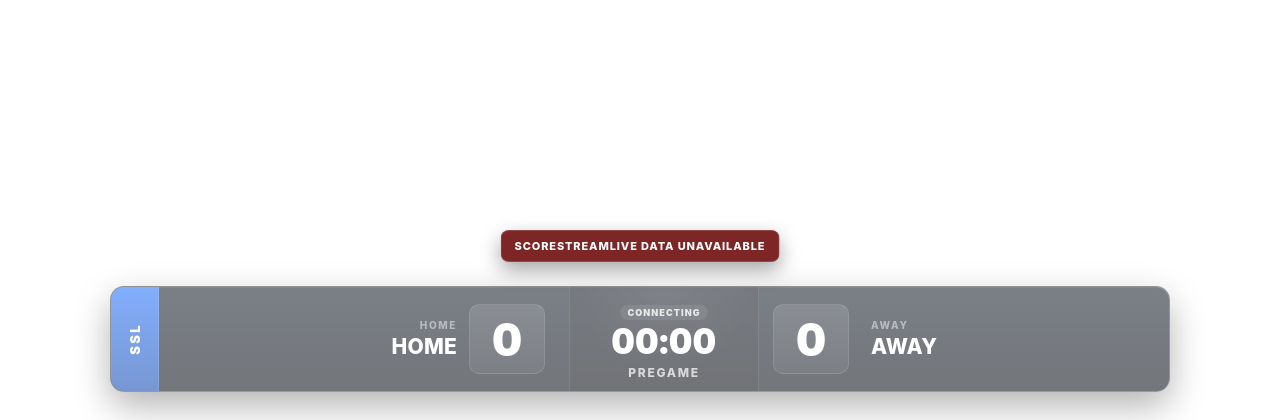
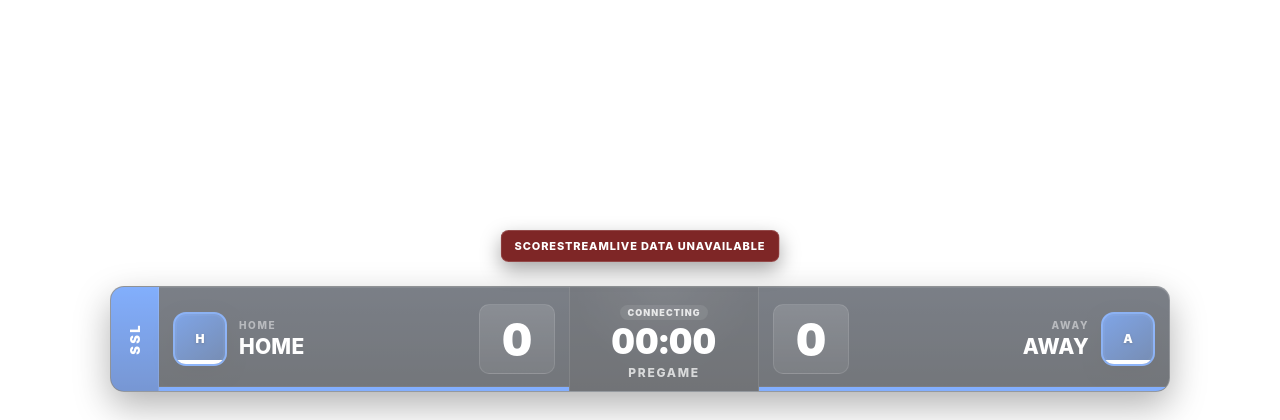
Before and after one commit to mrkejames2/scorestreamlive, a FastAPI app: template templates/overlay/game.html in a window 1280 px wide. Shown: the part 380-800 px from the top of the page. Run offline with FastAPI, Linux system fonts and the light colour scheme; the template is opened without the code that fills it, so the values that code supplies are empty; some libraries are stand-ins or nearby versions.

Commit message:
Implement M12-D6 branded broadcast overlay

```diff
--- /dev/null
+++ b/static/css/overlay-d6.css
@@ -0,0 +1,172 @@
+/* ScoreStreamLive M12-D6 Branded Broadcast Overlay */
+
+.branded-overlay-team {
+  --team-primary: #2a77ff;
+  --team-secondary: #ffffff;
+  position: relative;
+}
+
+.branded-overlay-team::after {
+  content: "";
+  position: absolute;
+  right: 0;
+  bottom: 0;
+  left: 0;
+  height: 4px;
+  background: var(--team-primary);
+  box-shadow: 0 -1px 0 rgba(255,255,255,.06);
+}
+
+.team-home {
+  grid-template-columns: 62px minmax(0,1fr) 86px;
+}
+
+.team-away {
+  grid-template-columns: 86px minmax(0,1fr) 62px;
+}
+
+.overlay-team-logo-shell,
+.goal-banner-logo-shell {
+  --team-primary: #2a77ff;
+  --team-secondary: #ffffff;
+  position: relative;
+  display: inline-grid;
+  place-items: center;
+  overflow: hidden;
+  border: 2px solid color-mix(in srgb, var(--team-primary) 72%, white 10%);
+  background:
+    linear-gradient(
+      145deg,
+      color-mix(in srgb, var(--team-primary) 82%, #09121f),
+      color-mix(in srgb, var(--team-primary) 42%, #07101d)
+    );
+  box-shadow:
+    0 7px 20px rgba(0,0,0,.24),
+    inset 0 0 0 2px rgba(255,255,255,.035);
+}
+
+.overlay-team-logo-shell::after,
+.goal-banner-logo-shell::after {
+  content: "";
+  position: absolute;
+  right: 0;
+  bottom: 0;
+  left: 0;
+  height: 4px;
+  background: var(--team-secondary);
+}
+
+.overlay-team-logo-shell {
+  width: 62px;
+  height: 62px;
+  border-radius: 13px;
+}
+
+.overlay-team-logo,
+.goal-banner-logo {
+  width: 100%;
+  height: 100%;
+  object-fit: contain;
+  background: rgba(255,255,255,.96);
+}
+
+.overlay-team-logo { padding: 5px; }
+
+.overlay-team-logo-fallback,
+.goal-banner-logo-fallback {
+  position: relative;
+  z-index: 1;
+  padding: 0 3px;
+  color: var(--team-secondary);
+  font-weight: 950;
+  line-height: 1;
+  text-align: center;
+  text-shadow: 0 1px 3px rgba(0,0,0,.45);
+}
+
+.overlay-team-logo-fallback { font-size: 12px; }
+
+.team-home .team-copy { text-align: left; }
+.team-away .team-copy { text-align: right; }
+
+.goal-banner {
+  --team-primary: #2a77ff;
+  --team-secondary: #ffffff;
+  grid-template-columns: 10px 82px minmax(0,1fr);
+}
+
+.goal-banner-accent {
+  background:
+    linear-gradient(
+      180deg,
+      var(--team-primary),
+      color-mix(in srgb, var(--team-primary) 68%, #06101d)
+    );
+}
+
+.goal-banner-logo-shell {
+  width: 66px;
+  height: 66px;
+  align-self: center;
+  justify-self: center;
+  border-radius: 14px;
+}
+
+.goal-banner-logo { padding: 5px; }
+.goal-banner-logo-fallback { font-size: 12px; }
+
+.goal-word { color: var(--team-secondary); }
+
+@media (max-width: 1280px) {
+  .team-home {
+    grid-template-columns: 54px minmax(0,1fr) 76px;
+  }
+
+  .team-away {
+    grid-template-columns: 76px minmax(0,1fr) 54px;
+  }
+
+  .overlay-team-logo-shell {
+    width: 54px;
+    height: 54px;
+  }
+
+  .goal-banner {
+    grid-template-columns: 10px 72px minmax(0,1fr);
+  }
+
+  .goal-banner-logo-shell {
+    width: 58px;
+    height: 58px;
+  }
+}
+
+@media (max-width: 900px) {
+  .team-home {
+    grid-template-columns: 42px minmax(0,1fr) 64px;
+  }
+
+  .team-away {
+    grid-template-columns: 64px minmax(0,1fr) 42px;
+  }
+
+  .overlay-team-logo-shell {
+    width: 42px;
+    height: 42px;
+    border-radius: 10px;
+  }
+
+  .overlay-team-logo-fallback {
+    font-size: 9px;
+  }
+
+  .goal-banner {
+    grid-template-columns: 8px 60px minmax(0,1fr);
+  }
+
+  .goal-banner-logo-shell {
+    width: 48px;
+    height: 48px;
+    border-radius: 11px;
+  }
+}
--- a/templates/overlay/game.html
+++ b/templates/overlay/game.html
@@ -5,16 +5,18 @@
   <meta name="viewport" content="width=device-width,initial-scale=1,viewport-fit=cover">
   <title>ScoreStreamLive Overlay</title>
   <link rel="stylesheet" href="/static/css/overlay.css">
+  <link rel="stylesheet" href="/static/css/overlay-d6.css">
 </head>
 <body data-game-id="{{ game_id }}">
   <main class="overlay-stage" aria-label="ScoreStreamLive broadcast scoreboard">
     <section id="overlay-scoreboard" class="overlay-scoreboard overlay-loading">
+      <div class="brand-rail"><span class="brand-mark">SSL</span></div>
 
-      <div class="brand-rail">
-        <span class="brand-mark">SSL</span>
-      </div>
-
-      <div class="team-panel team-home">
+      <div id="home-overlay-team-panel" class="team-panel team-home branded-overlay-team">
+        <div id="home-overlay-logo-shell" class="overlay-team-logo-shell" aria-hidden="true">
+          <span id="home-overlay-logo-fallback" class="overlay-team-logo-fallback">H</span>
+          <img id="home-overlay-logo" class="overlay-team-logo hidden" alt="">
+        </div>
         <div class="team-copy">
           <span class="team-label">HOME</span>
           <span id="home-team-name" class="team-name">HOME</span>
@@ -24,31 +26,31 @@
 
       <div class="match-center">
         <div class="match-topline">
-          <span id="overlay-status-badge" class="status-badge" data-state="connecting">
-            CONNECTING
-          </span>
+          <span id="overlay-status-badge" class="status-badge" data-state="connecting">CONNECTING</span>
         </div>
         <div id="clock-display" class="clock-display">00:00</div>
         <div id="phase-display" class="phase-display">PREGAME</div>
       </div>
 
-      <div class="team-panel team-away">
+      <div id="away-overlay-team-panel" class="team-panel team-away branded-overlay-team">
         <div id="away-score" class="team-score">0</div>
         <div class="team-copy">
           <span class="team-label">AWAY</span>
           <span id="away-team-name" class="team-name">AWAY</span>
         </div>
+        <div id="away-overlay-logo-shell" class="overlay-team-logo-shell" aria-hidden="true">
+          <span id="away-overlay-logo-fallback" class="overlay-team-logo-fallback">A</span>
+          <img id="away-overlay-logo" class="overlay-team-logo hidden" alt="">
+        </div>
       </div>
-
     </section>
 
-    <section
-      id="goal-banner"
-      class="goal-banner hidden"
-      aria-live="polite"
-      aria-atomic="true"
-    >
+    <section id="goal-banner" class="goal-banner hidden" aria-live="polite" aria-atomic="true">
       <div class="goal-banner-accent"></div>
+      <div id="goal-banner-logo-shell" class="goal-banner-logo-shell" aria-hidden="true">
+        <span id="goal-banner-logo-fallback" class="goal-banner-logo-fallback">G</span>
+        <img id="goal-banner-logo" class="goal-banner-logo hidden" alt="">
+      </div>
       <div class="goal-banner-copy">
         <div class="goal-banner-kicker">
           <span class="goal-word">GOAL</span>
@@ -59,12 +61,7 @@
       </div>
     </section>
 
-    <section
-      id="match-state-banner"
-      class="match-state-banner hidden"
-      aria-live="polite"
-      aria-atomic="true"
-    >
+    <section id="match-state-banner" class="match-state-banner hidden" aria-live="polite" aria-atomic="true">
       <div class="match-state-accent"></div>
       <div class="match-state-copy">
         <div id="match-state-title" class="match-state-title"></div>
```
Also changed, not shown: INSTALL_M12_D6.md (added, +39 -0 lines), M12_D6_HUMAN_ACCEPTANCE.md (added, +40 -0 lines), M12_D_FINAL_ACCEPTANCE.md (added, +21 -0 lines), static/js/overlay/overlay.js (+107 -83 lines), 2 other files.
